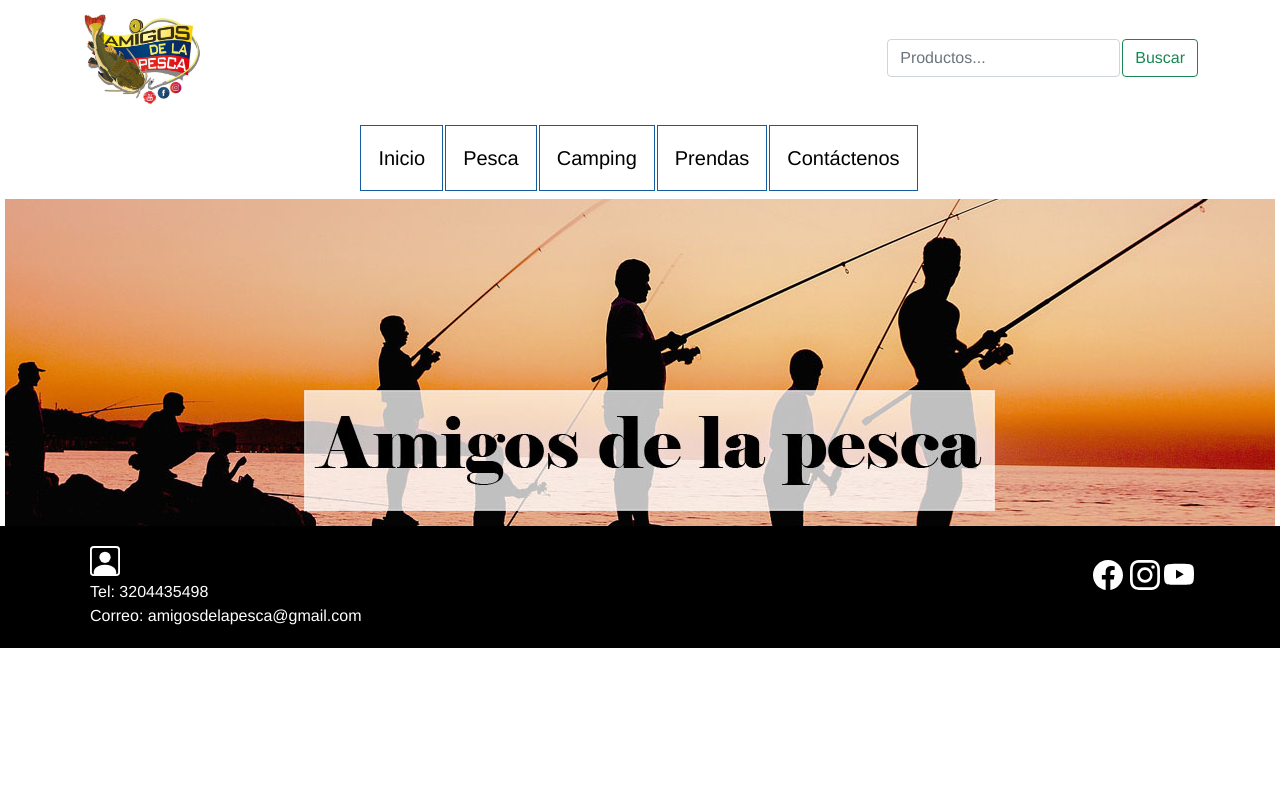
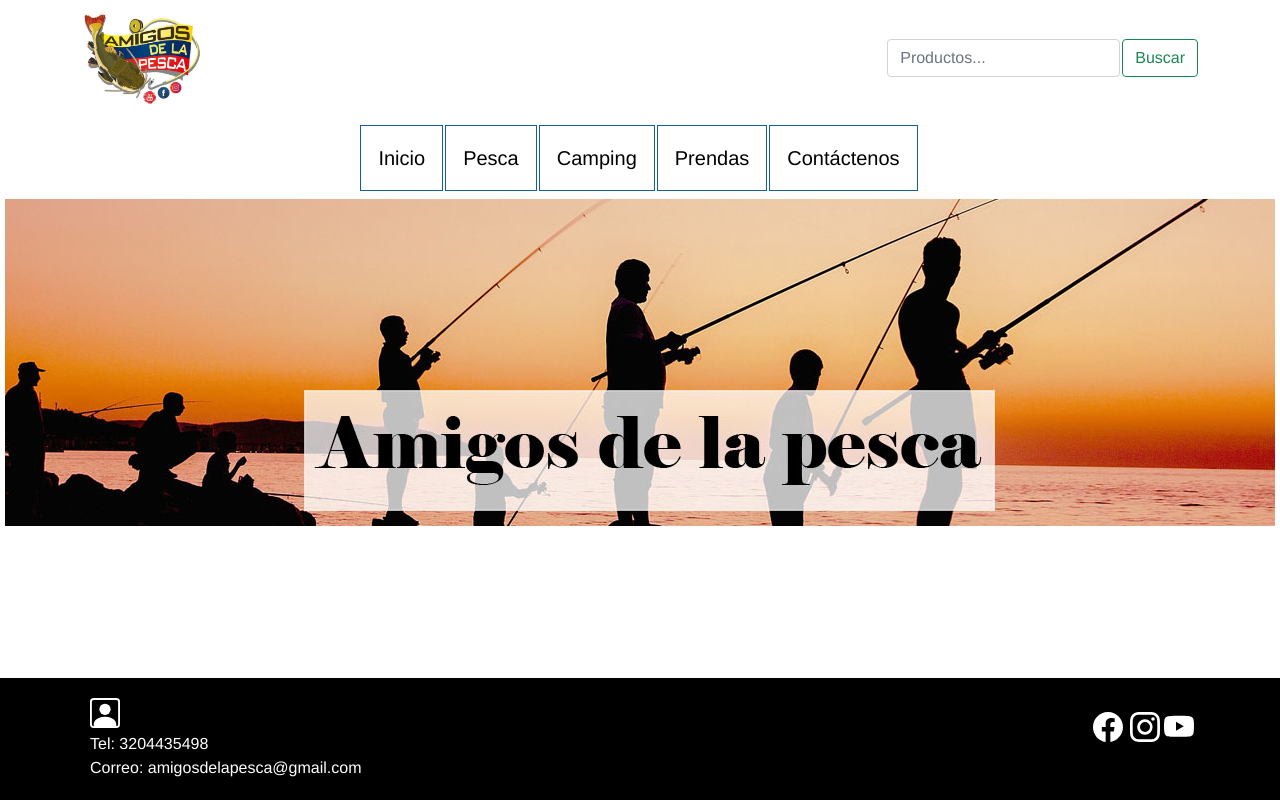
Before and after one commit to Tatan11211/shopishjs, a Vue app: page / in a window 1280 px wide. Built offline with nearby package versions, Linux system fonts and the light colour scheme.

Commit message:
reworking clien side

```diff
--- a/src/App.vue
+++ b/src/App.vue
@@ -1,7 +1,6 @@
 <template>
   <div
     id='app'
-    :style='`position:relative; height:${windowSize}px; overflow-y:scroll;`'
     class='d-flex flex-column'
   >
     <component :is="layout">
@@ -38,26 +37,9 @@ export default {
 </script>
 
 <style>
-#app {
-  position: relative;
-  font-family: Avenir, Helvetica, Arial, sans-serif;
-  -webkit-font-smoothing: antialiased;
-  -moz-osx-font-smoothing: grayscale;
-  text-align: center;
-  color: #2c3e50;
-}
 
-#nav {
-  padding: 30px;
-}
-
-#nav a {
-  font-weight: bold;
-  color: #2c3e50;
-}
-
-#nav a.router-link-exact-active {
-  color: #42b983;
+body {
+  min-height: 100%;
 }
 
 .size1 {
--- a/src/components/Workingpage.vue
+++ b/src/components/Workingpage.vue
@@ -1,5 +1,5 @@
 <template>
-  <div class='d-flex flex-column align-items-center'>
+  <div class='working-onit d-flex flex-column align-items-center'>
     <h1 class='mt-5 size3'>Estamos trabajando en ello...</h1>
     <img
       class='img m-5 img-fluid'
@@ -19,4 +19,7 @@ export default {
 .img {
   max-width: 700px;
 }
+.working-onit{
+  height: 100%;
+}
 </style>
--- a/src/components/client/Footer.vue
+++ b/src/components/client/Footer.vue
@@ -83,9 +83,12 @@ export default {
 
 <style scoped>
 .footer {
-  margin-top: auto;
+/*   margin-top: auto;
+  background-color: black;
+   */
   background-color: black;
   padding: 20px;
+  clear: both;
 }
 
 .info {
--- a/src/components/client/Navsearch.vue
+++ b/src/components/client/Navsearch.vue
@@ -9,7 +9,7 @@
       <b-navbar-brand class='brandimg' href='#'>
         <img
           class='logo img-fluid'
-          src='/src/assets/images/logopesca.png'
+          src='../../assets/images/logopesca.png'
           alt='Reponsive image'
         />
       </b-navbar-brand>
--- a/src/components/client/Product.vue
+++ b/src/components/client/Product.vue
@@ -1,13 +1,12 @@
 <template>
-  <!-- <div class='card-content card flex'> -->
-  <div class='card-items flex flex-column'>
+  <div class='card-items d-flex flex-column'>
     <div class='title d-flex flex-row justify-content-center'>
       <h2 class='size4 ms-2'>{{ name }}</h2>
     </div>
     <div class='data-card'>
       <div class='image'>
         <img
-          src="/src/assets/images/logopesca.png"
+          src="../../assets/images/logopesca.png"
           class='img-product img-fluid'
           alt=''
         />
@@ -18,7 +17,6 @@
       </div>
     </div>
   </div>
-  <!-- </div> -->
 </template>
 
 <script>
--- a/src/main.js
+++ b/src/main.js
@@ -11,9 +11,11 @@ import router from './router';
 import store from './store';
 import Admin from './layouts/Admin.vue';
 import Default from './layouts/Default.vue';
+import Client from './layouts/Client.vue';
 
 Vue.component('admin-layout', Admin);
 Vue.component('default-layout', Default);
+Vue.component('client-layout', Client);
 
 Vue.use(Vuelidate);
 // Make BootstrapVue available throughout your project
--- a/src/router/index.js
+++ b/src/router/index.js
@@ -13,11 +13,13 @@ const routes = [
   {
     path: '/',
     name: 'Home',
+    meta: { layout: 'client' },
     component: Home,
   },
   {
     path: '/fishing',
     name: 'Fishing',
+    meta: { layout: 'client' },
     component: Fishing,
   },
   {
--- a/src/store/index.js
+++ b/src/store/index.js
@@ -6,12 +6,10 @@ Vue.use(Vuex);
 
 export default new Vuex.Store({
   state: {
-
     AllShirts: {},
     productToDelete: '',
     productToUpload: {},
     productToEdit: {},
-
   },
   mutations: {
     /* eslint no-param-reassign: "error" */
--- a/src/views/Fishing.vue
+++ b/src/views/Fishing.vue
@@ -1,16 +1,10 @@
 <template>
-  <div class='fishing d-flex flex-column align-content-between'>
-    <Navsearch />
-    <Nav />
+  <div class='fishing'>
     <Grid />
-    <Footer />
   </div>
 </template>
 
 <script>
-import Navsearch from '../components/client/Navsearch.vue';
-import Nav from '../components/client/Nav.vue';
-import Footer from '../components/client/Footer.vue';
 import Grid from '../components/client/GridProducts.vue';
 
 // import store from '@/store';
@@ -24,15 +18,10 @@ export default {
 
   components: {
     Grid,
-    Navsearch,
-    Nav,
-    Footer,
   },
 };
 </script>
 
 <style scoped>
-.fishing {
-    height: 100%;
-}
+
 </style>
--- a/src/views/Home.vue
+++ b/src/views/Home.vue
@@ -1,34 +1,24 @@
 <template>
   <div class="home d-flex flex-column align-content-between">
-    <Navsearch />
-    <Nav />
     <div class="home">
-      <img alt="Vue logo" class="img-fluid" src="../assets/images/banner3.jpg">
+      <img alt="Vue logo" class="img-fluid" src='../assets/images/banner3.jpg'>
       <i class="fas fa-address-book"></i>
     </div>
-    <Footer />
   </div>
 </template>
 
 <script>
-import Navsearch from '../components/client/Navsearch.vue';
-import Nav from '../components/client/Nav.vue';
-import Footer from '../components/client/Footer.vue';
 
 export default {
   name: 'Home-view',
-  components: {
-    Navsearch,
-    Nav,
-    Footer,
-  },
+  layout: 'client-layout',
 };
 </script>
 
 <style scoped>
 
 .home {
-    height: 100%;
+  height: 100%;
 }
 
 </style>
```
